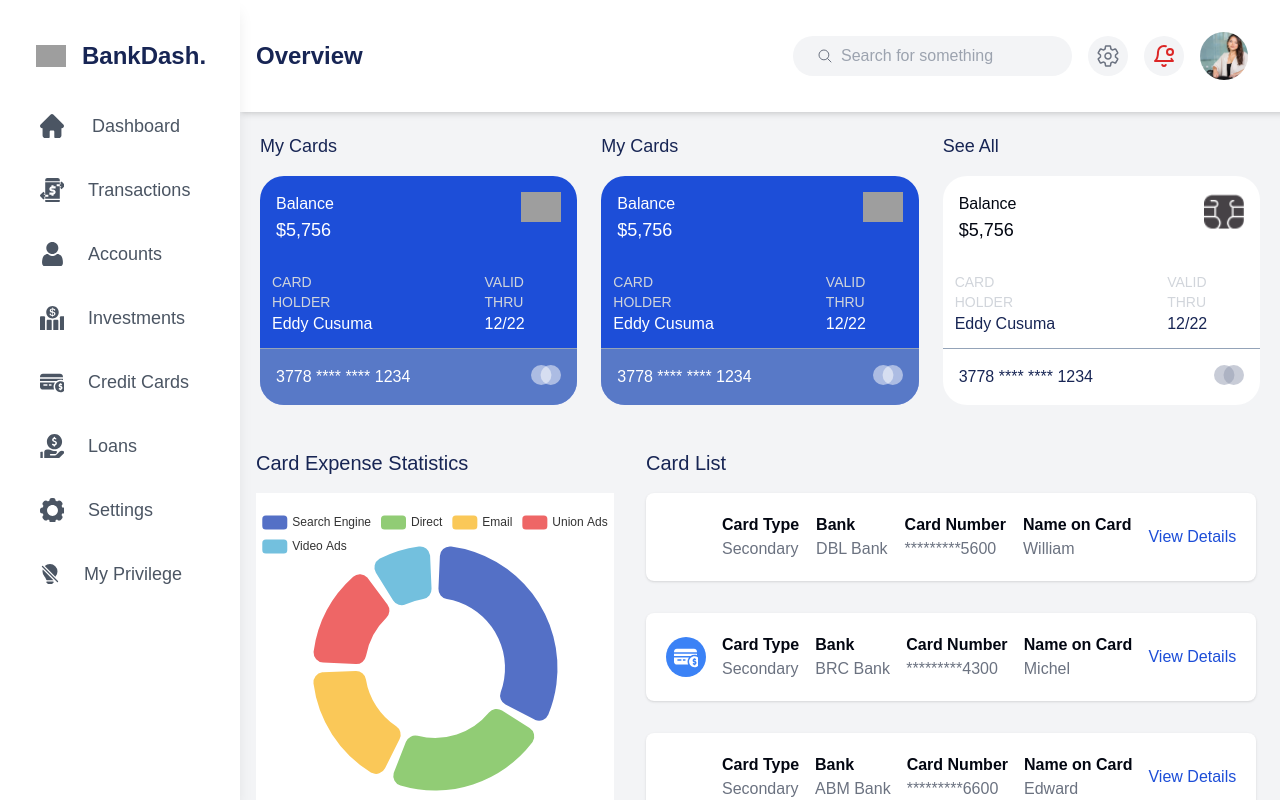
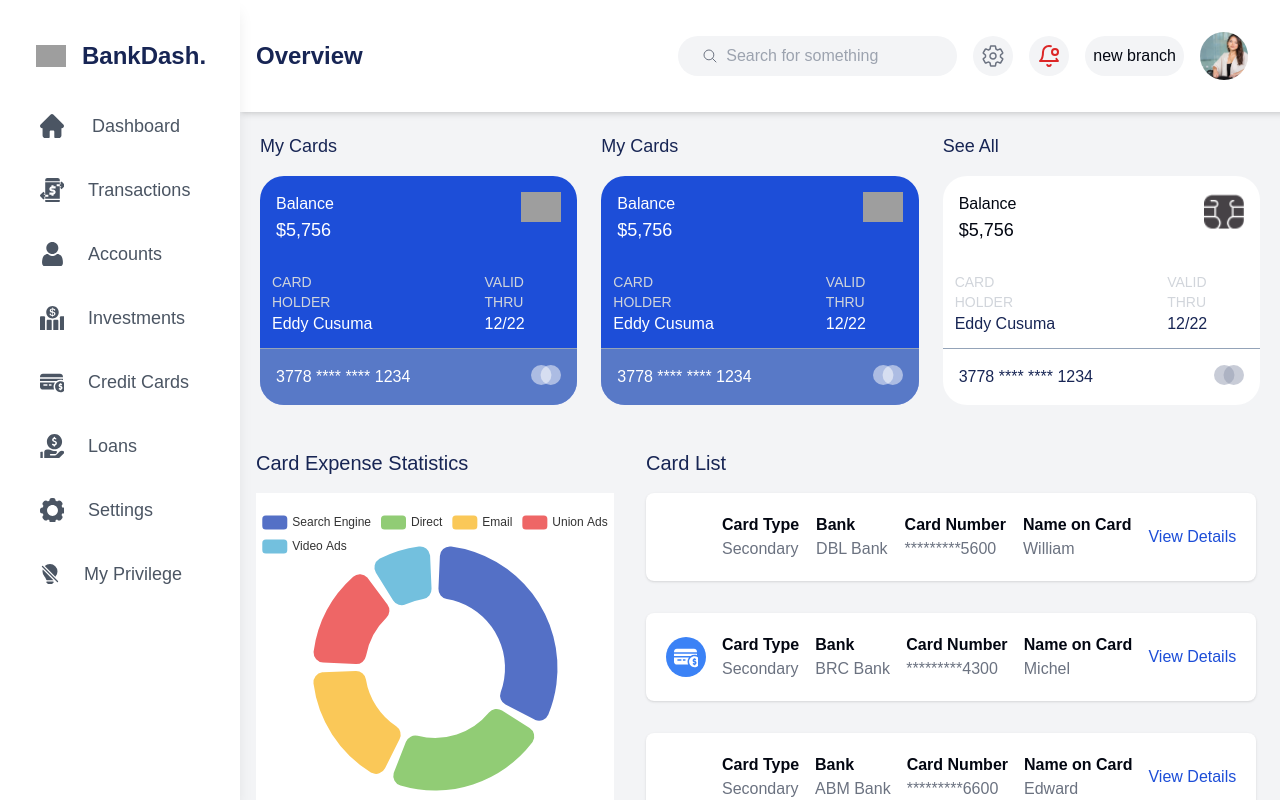
Before and after one commit to SaifD227/Figma, a Next.js app: page /CreditCards in a window 1280 px wide. Shown: the top 800 px of the page. Built offline with nearby package versions, Linux system fonts and the light colour scheme; grey boxes are pictures that could not be loaded.

Commit message:
new branch

```diff
--- a/src/components/Navbar.tsx
+++ b/src/components/Navbar.tsx
@@ -99,6 +99,13 @@ const Navbar: React.FC<NavbarProps> = ({
           >
             <LuBellDot className="text-red-600 text-2xl" />
           </button>
+
+          <button
+            className="bg-gray-100 p-2 rounded-full relative"
+            aria-label="Notifications"
+          >
+            new branch
+          </button>
           <Image
             src={image}
             alt="avatar"
```
